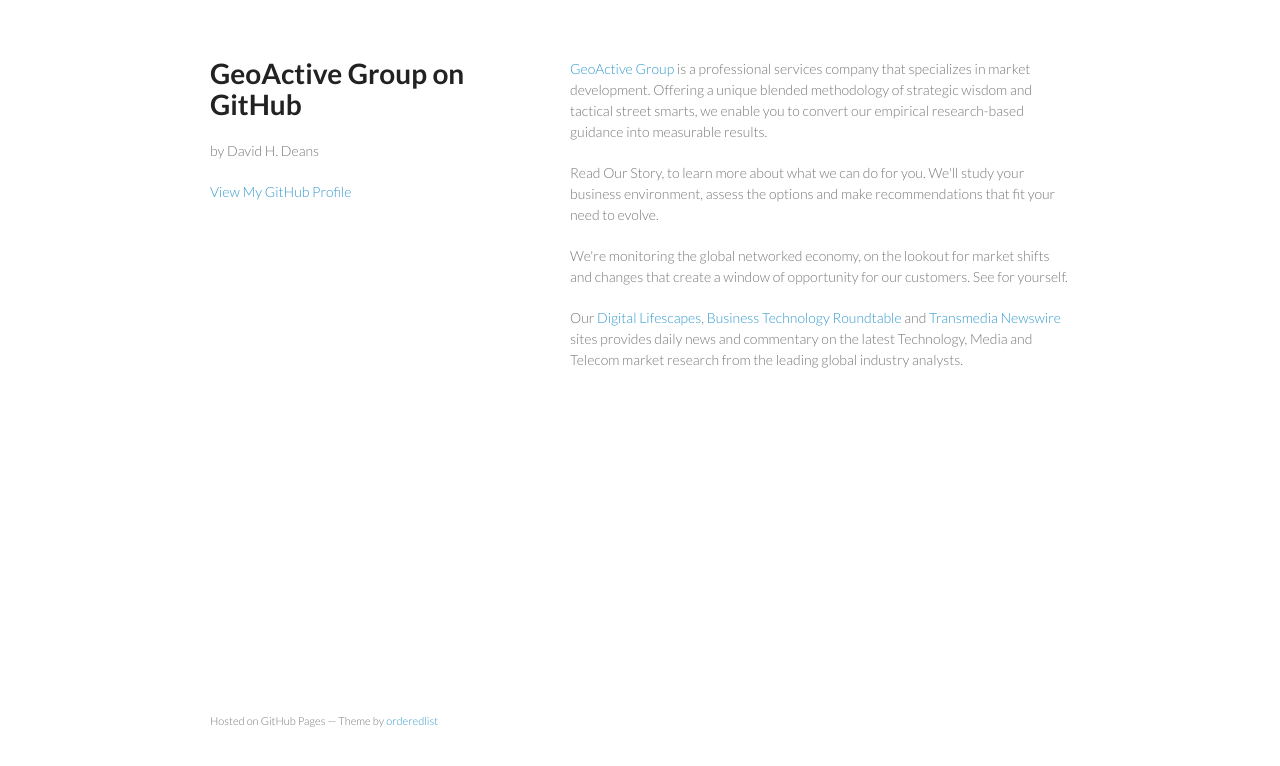
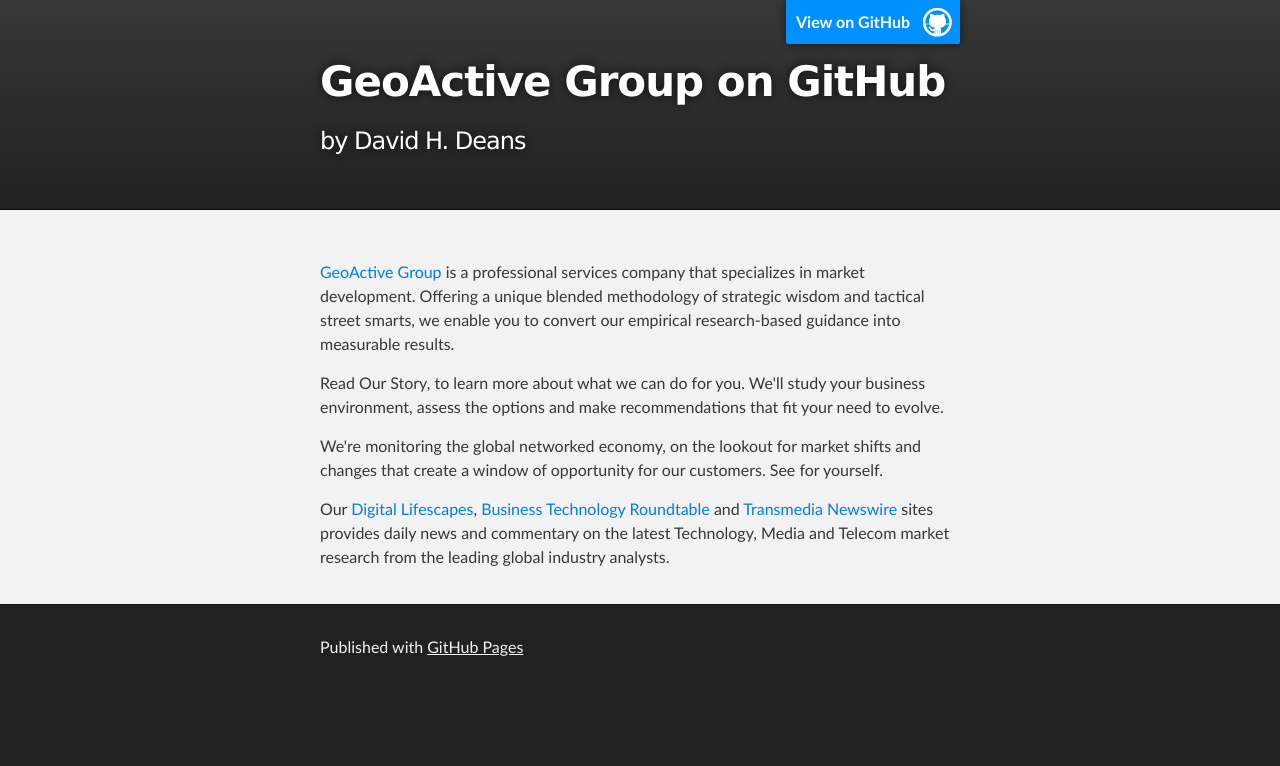
Before and after one commit to dhdeans/dhdeans.gitbub.io, a plain HTML site: page index.html in a window 1280 px wide. Drawn offline with Linux system fonts and the light colour scheme.

Commit message:
Replace master branch with page content via GitHub

```diff
--- a/index.html
+++ b/index.html
@@ -1,28 +1,32 @@
-<!doctype html>
+<!DOCTYPE html>
 <html>
+
   <head>
-    <meta charset="utf-8">
+    <meta charset='utf-8'>
     <meta http-equiv="X-UA-Compatible" content="chrome=1">
-    <title>GeoActive Group on GitHub by dhdeans</title>
+    <meta name="description" content="GeoActive Group on GitHub : by David H. Deans">
 
-    <link rel="stylesheet" href="stylesheets/styles.css">
-    <link rel="stylesheet" href="stylesheets/github-light.css">
-    <meta name="viewport" content="width=device-width, initial-scale=1, user-scalable=no">
-    <!--[if lt IE 9]>
-    <script src="//html5shiv.googlecode.com/svn/trunk/html5.js"></script>
-    <![endif]-->
+    <link rel="stylesheet" type="text/css" media="screen" href="stylesheets/stylesheet.css">
+
+    <title>GeoActive Group on GitHub</title>
   </head>
+
   <body>
-    <div class="wrapper">
-      <header>
-        <h1>GeoActive Group on GitHub</h1>
-        <p>by David H. Deans</p>
 
+    <!-- HEADER -->
+    <div id="header_wrap" class="outer">
+        <header class="inner">
+          <a id="forkme_banner" href="https://github.com/dhdeans">View on GitHub</a>
 
-        <p class="view"><a href="https://github.com/dhdeans">View My GitHub Profile</a></p>
+          <h1 id="project_title">GeoActive Group on GitHub</h1>
+          <h2 id="project_tagline">by David H. Deans</h2>
 
-      </header>
-      <section>
+        </header>
+    </div>
+
+    <!-- MAIN CONTENT -->
+    <div id="main_content_wrap" class="outer">
+      <section id="main_content" class="inner">
         <p><a href="http://www.geoactivegroup.com">GeoActive Group</a> is a professional services company that specializes in market development. Offering a unique blended methodology of strategic wisdom and tactical street smarts, we enable you to convert our empirical research-based guidance into measurable results.</p>
 
 <p>Read Our Story, to learn more about what we can do for you. We'll study your business environment, assess the options and make recommendations that fit your need to evolve.</p>
@@ -31,11 +35,16 @@
 
 <p>Our <a href="http://blog.geoactivegroup.com">Digital Lifescapes</a>, <a href="http://btr.geoactivegroup.com">Business Technology Roundtable</a> and <a href="http://newswire.geoactivegroup.com">Transmedia Newswire</a> sites provides daily news and commentary on the latest Technology, Media and Telecom market research from the leading global industry analysts.</p>
       </section>
-      <footer>
-        <p><small>Hosted on GitHub Pages &mdash; Theme by <a href="https://github.com/orderedlist">orderedlist</a></small></p>
+    </div>
+
+    <!-- FOOTER  -->
+    <div id="footer_wrap" class="outer">
+      <footer class="inner">
+        <p>Published with <a href="https://pages.github.com">GitHub Pages</a></p>
       </footer>
     </div>
-    <script src="javascripts/scale.fix.js"></script>
+
+
 
   </body>
 </html>
```
